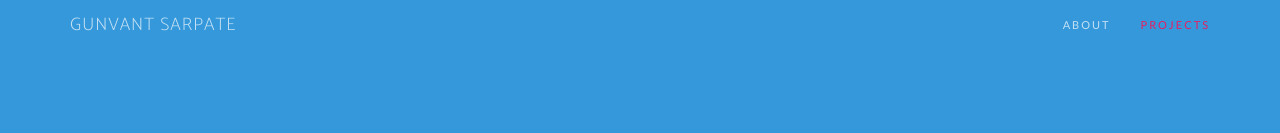
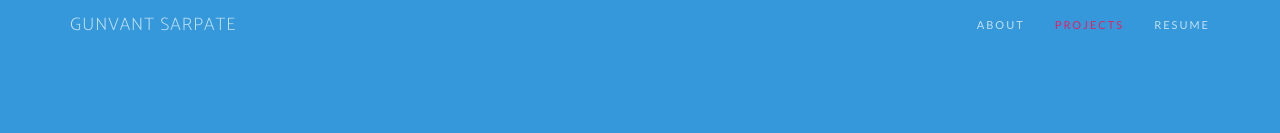
Before and after one commit to gunvantsr/simple-web, a website: page index.html in a window 1280 px wide. Shown: the top 133 px of the page. Drawn offline with nearby package versions, Linux system fonts and the light colour scheme; a web font is replaced by a local one.

Commit message:
Added Resume

```diff
--- a/index.html
+++ b/index.html
@@ -57,6 +57,9 @@
           </li>
           <li>
             <a class="page-scroll" href="#projects">Projects</a>
+          </li>
+          <li>
+            <a class="page-scroll" href="https://github.com/GunvantSr/gunvantsr.github.io/blob/master/_Resume.pdf">Resume</a>
           </li>
         </ul>
       </div>
```
